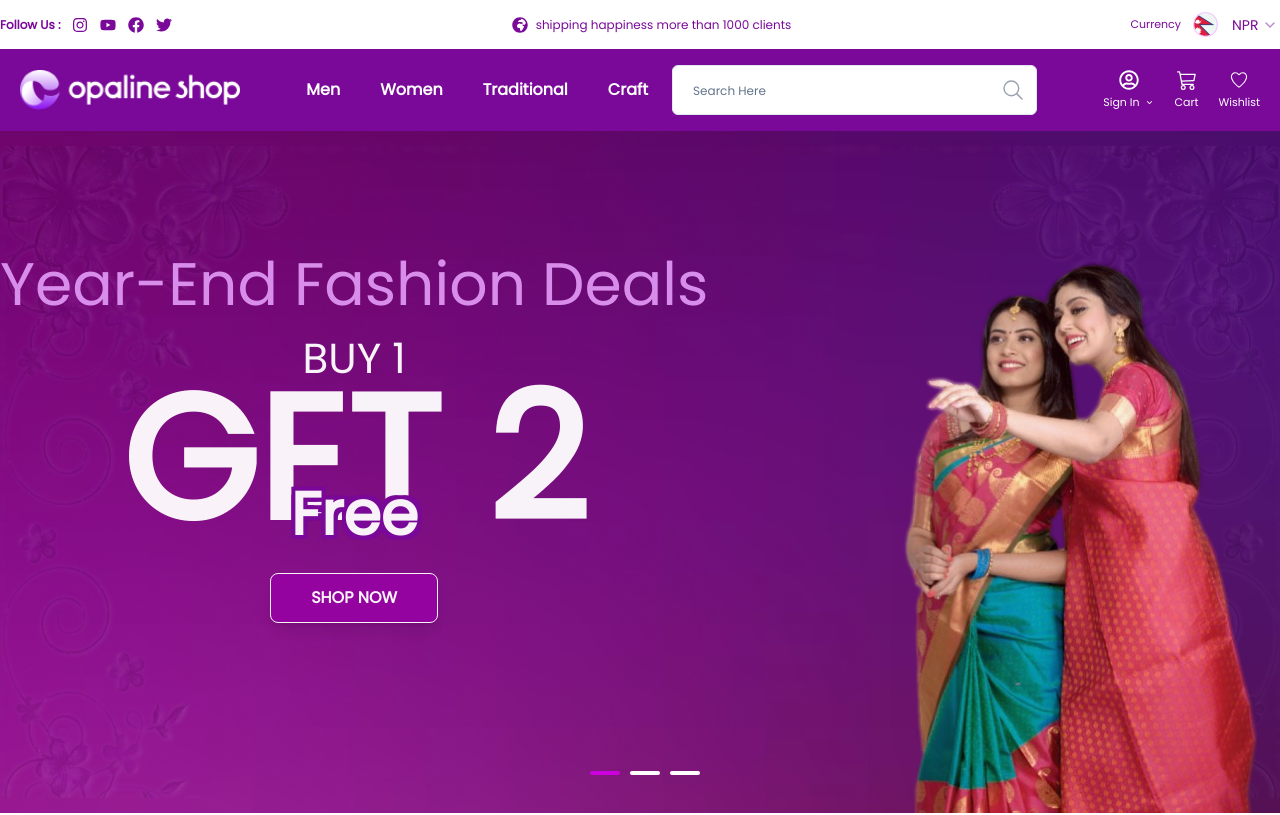
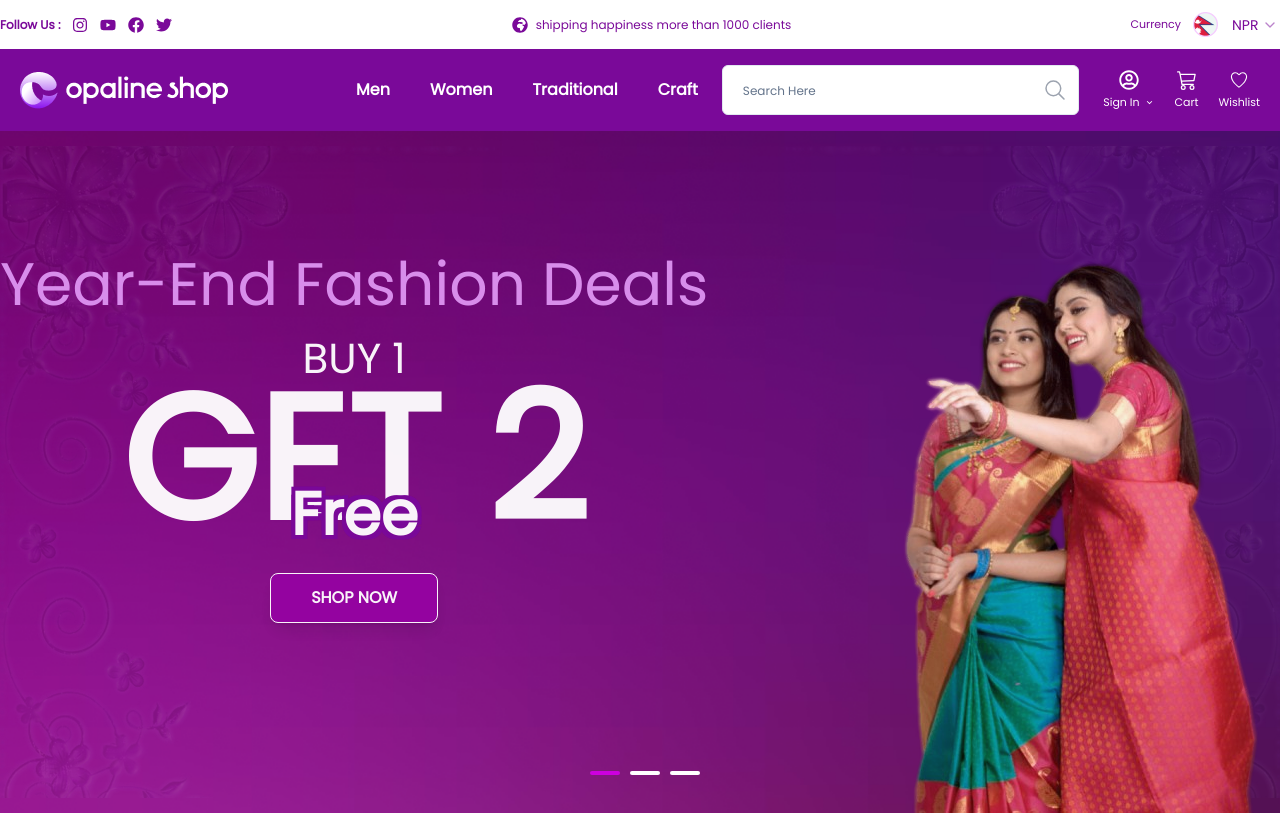
Before and after one commit to Gmiller123/oppaline, a Next.js app: page / in a window 1280 px wide. Shown: the top 815 px of the page. Built offline with nearby package versions, Linux system fonts and the light colour scheme.

Commit message:
navbar responsive

```diff
--- a/app/header/hero.js
+++ b/app/header/hero.js
@@ -9,7 +9,7 @@ import { PiHandCoins } from "react-icons/pi";
 const Hero = () => {
   return (
     <>
-      <div className="w-full bg-[url('/hero-bg.png')] bg-cover bg-no-repeat bg-center relative px-5 md:px-8 lg:px-0">
+      <div className="w-full bg-[url('/hero-bg.png')] bg-cover bg-no-repeat bg-center relative z-0 px-5 md:px-8 lg:px-0">
         <span className="h-full w-full bg-no-repeat bg-left bg-[url('/flower-left.png')] absolute left-0 md:block hidden"></span>
         <span className="h-full w-full bg-no-repeat bg-right bg-[url('/flower-right.png')] absolute right-0 md:block hidden"></span>
 
--- a/app/header/navbar.js
+++ b/app/header/navbar.js
@@ -1,4 +1,5 @@
-import React from "react";
+"use client";
+import React, { useState } from "react";
 import Image from "next/image";
 import {
   FaInstagram,
@@ -33,9 +34,22 @@ import {
 } from "@/components/ui/select";
 
 const Navbar = () => {
+  const [isMenuOpen, setMenuOpen] = useState(false);
+
+  function toggleHidden() {
+    setMenuOpen(!isMenuOpen);
+  }
+  const blurBackgroundStyle = {
+    filter: isMenuOpen ? "blur(5px)" : "none",
+    transition: "filter 0.5s ease-in-out",
+  };
+
   return (
     <>
-      <div className=" lg:max-w-[1350px] md:max-w-[786pxs] mx-auto px-5 md:px-8 lg:px-0">
+      <div
+        className=" lg:max-w-[1350px] md:max-w-[786pxs] mx-auto px-5 md:px-8 lg:px-0 "
+        style={blurBackgroundStyle}
+      >
         <div className=" flex lg:flex-row flex-col lg:gap-0 gap-1 items-center justify-between *:text-[#7A0999] py-3">
           <div className=" flex flex-row items-center">
             <h3 className=" font-bold text-[12px]">Follow Us :</h3>
@@ -78,24 +92,29 @@ const Navbar = () => {
           </div>
         </div>
       </div>
-      <div className=" bg-[#7A0999] w-full px-5">
-        <div className=" lg:max-w-[1350px]  mx-auto flex flex-row items-center justify-between py-4">
-          <div>
+
+      <div className=" bg-[#7A0999] w-full lg:px-5 relative">
+        <div className=" lg:max-w-[1350px] mx-auto flex flex-row lg:gap-10 xl:gap-32 items-center justify-between py-4">
+          <div className="lg:pl-0 pl-5">
             <Image
               width={220}
               height={500}
               src="/logo.png"
               alt="nav-logo"
-              className="object-object w-[220px] h-auto"
+              className="object-cover w-auto h-auto"
             />
           </div>
 
-          <div className=" lg:hidden block">
-            <RxHamburgerMenu className="text-white size-6" />
-          </div>
-
-          <div className=" lg:flex hidden flex-row items-center gap-6">
-            <ul className="flex flex-row items-center *:text-white gap-10 *:text-base *:hover:cursor-pointer *:font-bold">
+          <div
+            onTransitionEnd={() => !isMenuOpen && setMenuOpen(false)}
+            className={` ${
+              isMenuOpen ? "block" : "hidden"
+            } flex-1 items-center justify-between lg:flex lg:flex-row flex-cols gap-6 bg-[#7A0999] lg:static absolute bottom-[-360px] z-30 w-full ${
+              isMenuOpen ? "transition-all duration-500 ease-in-out" : ""
+            }`}
+          >
+            <div className=" lg:pt-0 pt-10 flex lg:flex-row lg:px-0 px-5 flex-col items-center gap-6 w-full">
+              <ul className="max-sm:w-full flex lg:flex-row gap-6 flex-col items-center *:text-white lg:gap-4 xl:gap-10 *:text-base *:hover:cursor-pointer *:font-bold">
                 <li>Men</li>
                 <li>Women</li>
                 <li>Traditional</li>
@@ -103,18 +122,18 @@ const Navbar = () => {
               </ul>
               <div className=" flex flex-row items-center relative">
                 <Input
-                className=" py-6 min-w-[50px] focus-visible:ring-0 pr-20 placeholder:text-[12px] placeholder:indent-2"
+                  className=" py-3 lg:py-5 xl:py-6 min-w-[50px] focus-visible:ring-0 lg:pr-0 xl:pr-20 placeholder:text-[12px] placeholder:indent-2"
                   type="text"
-                placeholder="Search Here "
+                  placeholder="Search Here"
                 />
                 <IoSearchOutline className="absolute right-3 size-6 text-gray-400" />
               </div>
             </div>
-          <div className=" *:text-white lg:flex hidden flex-row items-center gap-5 *:hover:cursor-pointer">
-            <span className=" flex flex-col items-center justify-center gap-1">
+            <div className="max-sm:w-full pb-10 lg:pb-0 lg:px-0 px-5 *:text-white lg:pt-0 pt-6 flex flex-row items-center justify-center gap-5 *:hover:cursor-pointer ">
+              <span className=" flex flex-col items-center justify-center gap-1 ">
                 <FaRegUserCircle className="size-5" />
                 <DropdownMenu className="">
-                <DropdownMenuTrigger className=" flex flex-row items-center gap-1 dark:focus:bg-none text-[11px] border-0 ring-0 ring-offset-0 outline-none border-none">
+                  <DropdownMenuTrigger className=" whitespace-nowrap flex flex-row items-center gap-1 dark:focus:bg-none text-[11px] border-0 ring-0 ring-offset-0 outline-none border-none">
                     Sign In <MdKeyboardArrowDown />
                   </DropdownMenuTrigger>
                   <DropdownMenuContent className="*:text-[#7A0999] *:hover:cursor-pointer">
@@ -133,6 +152,10 @@ const Navbar = () => {
               </span>
             </div>
           </div>
+          <div onClick={toggleHidden} className=" lg:hidden block lg:pr-5 pr-5">
+            <RxHamburgerMenu className="text-white size-6 cursor-pointer" />
+          </div>
+        </div>
       </div>
     </>
   );
```
Lines whose indentation alone changed are shown as unchanged.
